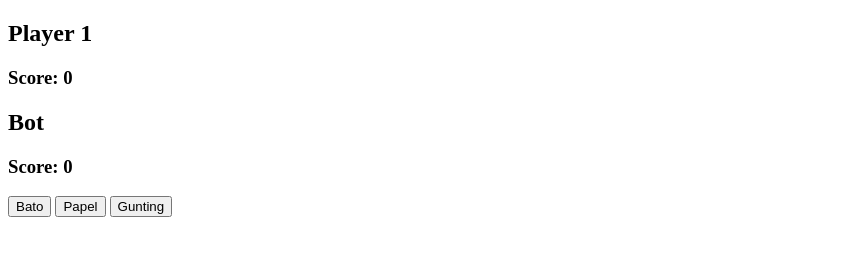
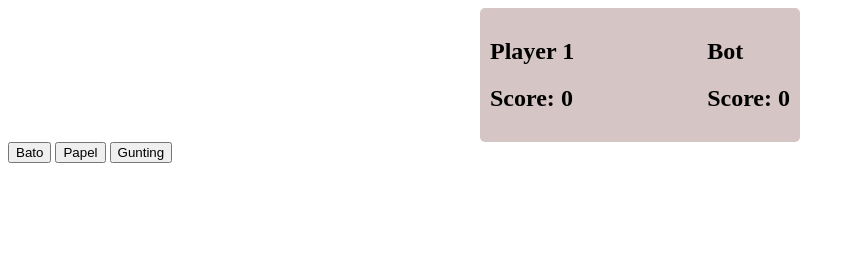
Before and after one commit to Jefgrim/bato-bato-pick, a plain HTML site: page index.html in a window 1280 px wide. Shown: the whole page, without its empty margins (0-855 px from the left). Drawn offline with Linux system fonts and the light colour scheme.

Commit message:
changed some class and tags

```diff
--- a/index.html
+++ b/index.html
@@ -9,14 +9,14 @@
   </head>
   <body>
 
-    <div class="players">
-      <div>
+    <div class="playersContainer">
+      <div class="player">
         <h2>Player 1</h2>
-        <h3>Score: <span id="p1ScoreTxt">0</span></h3>
+        <h2>Score: <span id="p1ScoreTxt">0</span></h2>
       </div>
-      <div>
+      <div class="player">
         <h2>Bot</h2>
-        <h3>Score: <span id="botScoreTxt">0</span></h3>
+        <h2>Score: <span id="botScoreTxt">0</span></h2>
       </div>
     </div>
 
```
